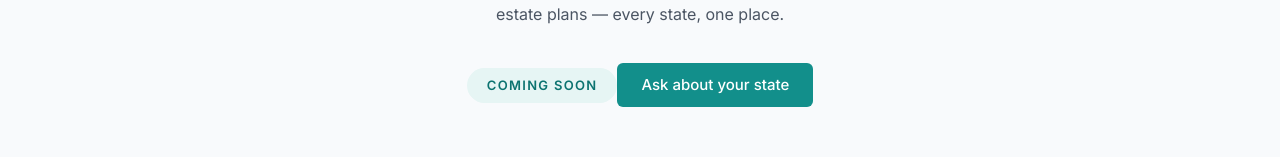
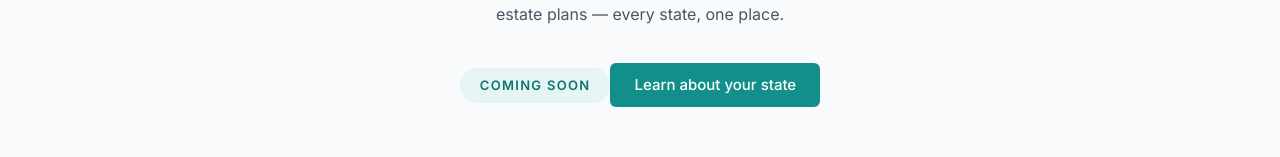
Before and after one commit to Willow-07042002-Inc/landing-page-v, a React (Vite) app: page /legislation-by-state in a window 1280 px wide. Shown: the part 333-490 px from the top of the page. Built offline with nearby package versions, Linux system fonts and the light colour scheme.

Commit message:
Coming Soon button: Learn about your state
Co-Authored-By: Claude Fable 5 <noreply@anthropic.com>

```diff
--- a/src/pages/RegulatoryLibraryPage.tsx
+++ b/src/pages/RegulatoryLibraryPage.tsx
@@ -61,7 +61,7 @@ const RegulatoryLibraryPage = () => {
               href="/request-access"
               className="willow-btn mt-9 inline-flex h-11 items-center rounded-md px-6 text-[15px] font-medium"
             >
-              Ask about your state
+              Learn about your state
             </a>
           </div>
         </main>
```
